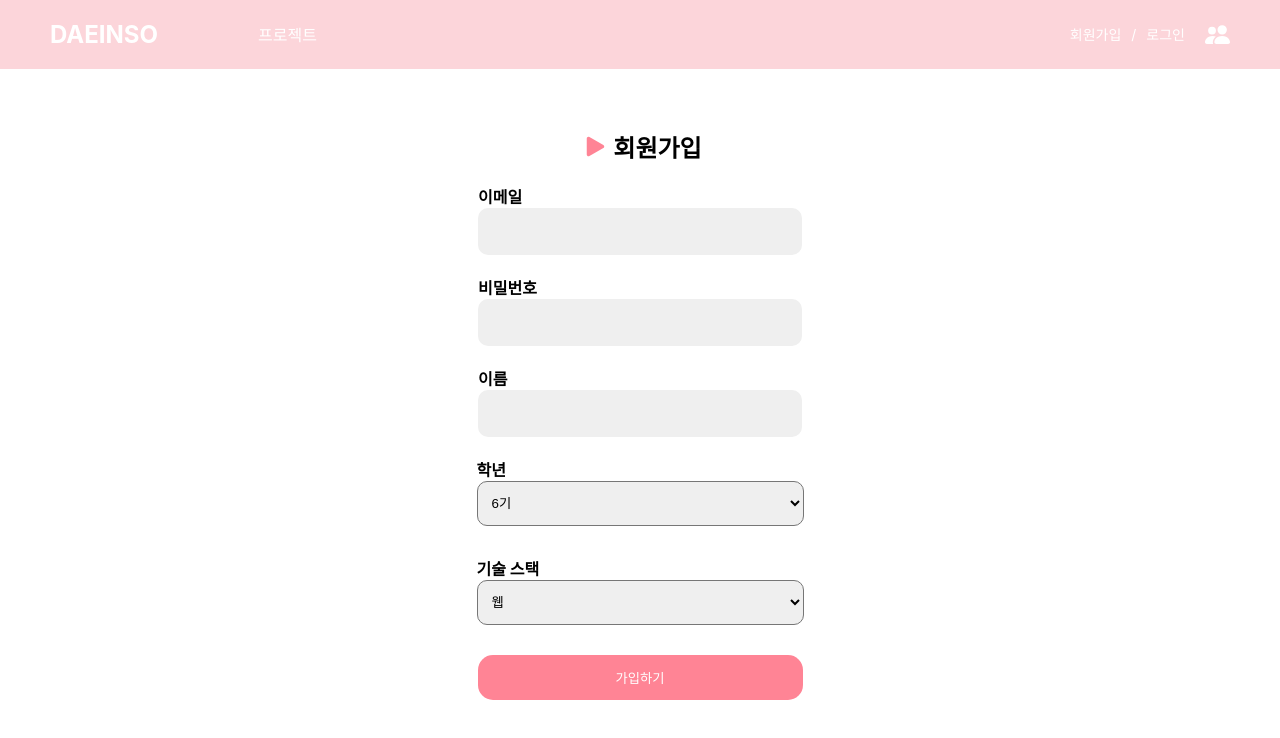
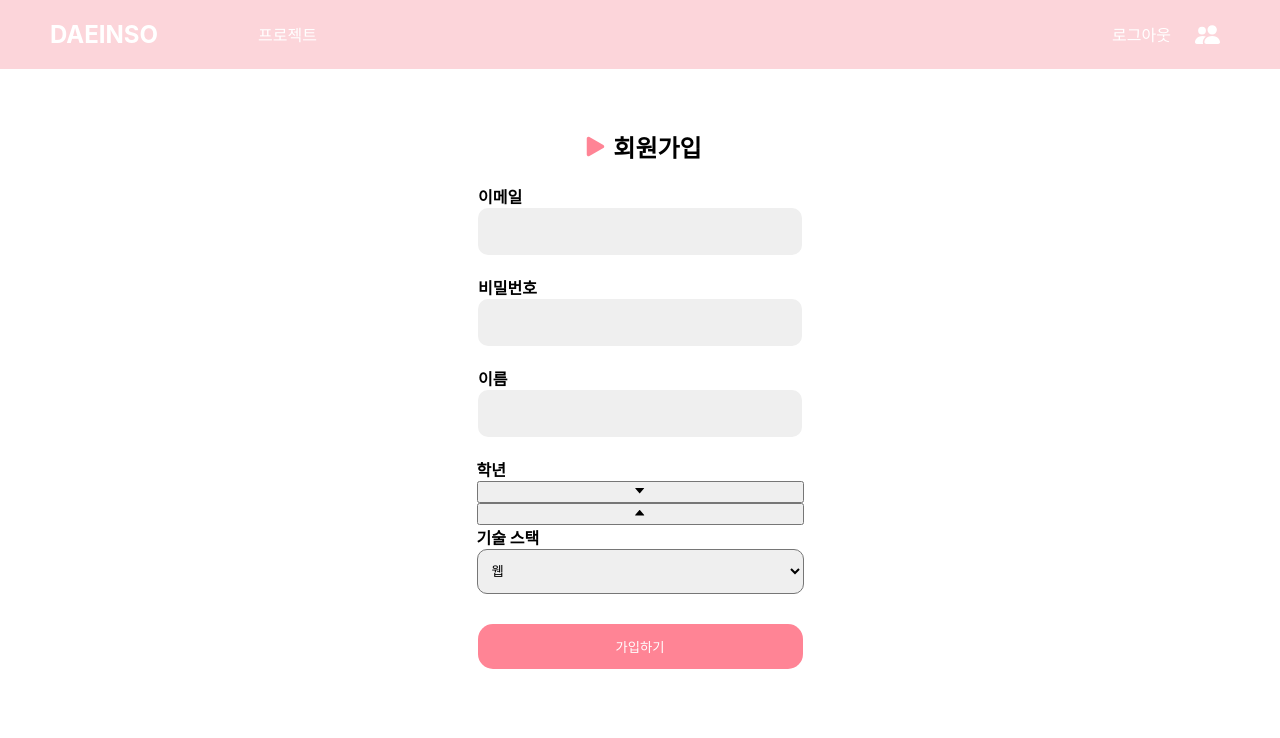
Before and after one commit to HAERIM0/DAEINSO_V2_Winter, a React (Create React App) app in the folder daeinso/: page /signup in a window 1280 px wide. Shown: the top 738 px of the page. Built offline with nearby package versions, Linux system fonts and the light colour scheme.

Commit message:
refactor : hook create

```diff
--- a/daeinso/src/App.js
+++ b/daeinso/src/App.js
@@ -11,7 +11,7 @@ function App() {
   return (
     <BrowserRouter>
       <Routes>
-        <Route path="/login" element={<Login />} />
+        <Route path="/" element={<Login />} />
         <Route path="/signup" element={<Signuppage />} />
         <Route path="/main" element={<Mainpage />} />
         <Route path="/input" element={<Inputpage />} />
--- a/daeinso/src/components/Header/Header.jsx
+++ b/daeinso/src/components/Header/Header.jsx
@@ -7,25 +7,23 @@ import {
   Text,
 } from "./header.style";
 import { BsFillPeopleFill } from "react-icons/bs";
-import { useNavigate } from "react-router-dom";
+import { useNav } from "../../hooks/Nav/useNav";
 
 export default function Header() {
-  const navigate = useNavigate();
-  const PostonClick = () => {
-    navigate("/project");
-  };
+  const { HomeNav, ProjectNav, MyNav } = useNav();
   return (
     <HeaderBox>
       <HeaderWrap>
         <HeaderLeft>
-          <h2>DAEINSO</h2>
-          <Text onClick={PostonClick}>프로젝트</Text>
+          <h2 onClick={HomeNav}>DAEINSO</h2>
+          <Text onClick={ProjectNav}>프로젝트</Text>
         </HeaderLeft>
         <HeaderRight>
-          <p>회원가입</p>
-          <p>/</p>
-          <p>로그인</p>
-          <BsFillPeopleFill className="header-Icon"></BsFillPeopleFill>
+          <p>로그아웃</p>
+          <BsFillPeopleFill
+            className="header-Icon"
+            onClick={MyNav}
+          ></BsFillPeopleFill>
         </HeaderRight>
       </HeaderWrap>
     </HeaderBox>
--- a/daeinso/src/components/Header/header.style.js
+++ b/daeinso/src/components/Header/header.style.js
@@ -22,11 +22,11 @@ export const HeaderRight = styled.div`
   display: flex;
   color: white;
   align-items: center;
-  margin-right: 50px;
+  margin-right: 60px;
   cursor: pointer;
   p {
-    font-size: 14px;
-    margin-right: 10px;
+    font-size: 16px;
+    margin-right: 14px;
   }
   .header-Icon {
     font-size: 25px;
--- a/daeinso/src/components/Posting/Posting.jsx
+++ b/daeinso/src/components/Posting/Posting.jsx
@@ -1,18 +1,15 @@
 import React from "react";
 import { BsFillPatchPlusFill } from "react-icons/bs";
+import { useNav } from "../../hooks/Nav/useNav";
 import { MainPlusBt } from "./posting.style";
-import { useNavigate } from "react-router-dom";
 
 export default function Posting() {
-  const navigate = useNavigate();
-  const Mainonclick = () => {
-    navigate("/Input");
-  };
+  const { InputNav } = useNav();
   return (
     <div>
       <div></div>
       <MainPlusBt>
-        <BsFillPatchPlusFill onClick={Mainonclick} />
+        <BsFillPatchPlusFill onClick={InputNav} />
       </MainPlusBt>
     </div>
   );
--- a/daeinso/src/components/Signup/Signup.jsx
+++ b/daeinso/src/components/Signup/Signup.jsx
@@ -1,4 +1,4 @@
-import React from "react";
+import React, { useState } from "react";
 import {
   SignupWrap,
   SignupBox,
@@ -9,6 +9,7 @@ import {
   InputBt,
 } from "./signup.style";
 import { BsPlayFill } from "react-icons/bs";
+import { AiFillCaretDown, AiFillCaretUp } from "react-icons/ai";
 import { useRecoilState } from "recoil";
 import {
   singupAgeAtom,
@@ -18,6 +19,7 @@ import {
   singupStackAtom,
 } from "../../recoil/postAtom";
 import useSignup from "../../hooks/Signuphook/useSignup";
+import { AGE } from "../../constants/age/AGE";
 
 export default function Signup() {
   const { onEmail, onName, onPassword } = useSignup();
@@ -26,6 +28,19 @@ export default function Signup() {
   const [name, setName] = useRecoilState(singupNameAtom);
   const [age, setAge] = useRecoilState(singupAgeAtom);
   const [stack, setStack] = useRecoilState(singupStackAtom);
+  const [agePopup, setAgePopup] = useState(false);
+  const [stackPopup, setStackPopup] = useState(false);
+
+  const ageopen = () => {
+    setAgePopup(true);
+  };
+
+  const ageclose = () => {
+    setAgePopup(false);
+  };
+  const stackopen = () => {
+    setStack(true);
+  };
   return (
     <SignupWrap>
       <SignupBox>
@@ -49,11 +64,19 @@ export default function Signup() {
         </InputBox>
         <SelectBox>
           <b>학년</b>
-          <select>
-            <option>6기</option>
-            <option>7기</option>
-            <option>8기</option>
-          </select>
+          <button onClick={ageopen} value="false">
+            <AiFillCaretDown />
+          </button>
+          {agePopup
+            ? AGE.map((item) => (
+                <button onClick={() => setAge(item.payload)}>
+                  {item.name}
+                </button>
+              ))
+            : null}
+          <button onClick={ageclose} value="true">
+            <AiFillCaretUp />
+          </button>
           <b>기술 스택</b>
           <select>
             <option>웹</option>
--- /dev/null
+++ b/daeinso/src/constants/age/AGE.js
@@ -0,0 +1,5 @@
+export const AGE = [
+  { name: "6기", payload: 6 },
+  { name: "7기", payload: 7 },
+  { name: "8기", payload: 8 },
+];
--- /dev/null
+++ b/daeinso/src/hooks/Nav/useNav.js
@@ -0,0 +1,22 @@
+import { useNavigate } from "react-router-dom";
+
+export const useNav = () => {
+  const navigate = useNavigate();
+  const ProjectNav = () => {
+    navigate("/project");
+  };
+
+  const HomeNav = () => {
+    navigate("/main");
+  };
+
+  const MyNav = () => {
+    navigate("/mypage");
+  };
+
+  const InputNav = () => {
+    navigate("/Input");
+  };
+
+  return { ProjectNav, HomeNav, MyNav, InputNav };
+};
```
Also changed, not shown: daeinso/src/constants/stack/STACK.js (added, +9 -0 lines).
